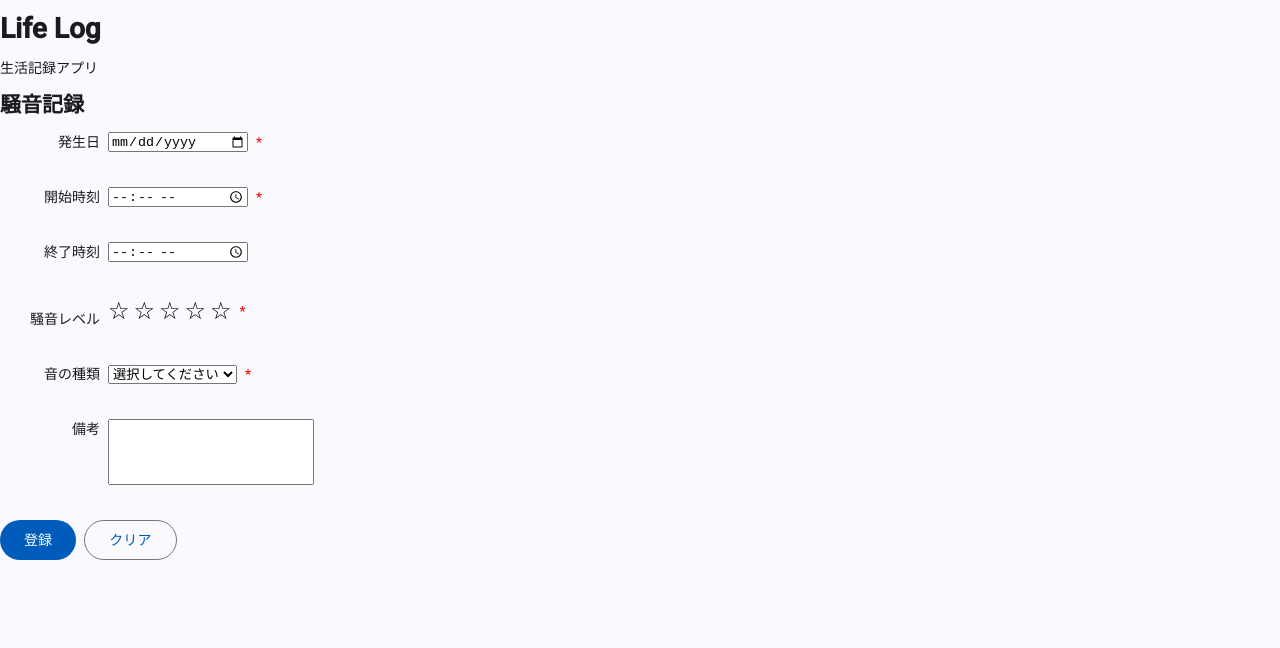
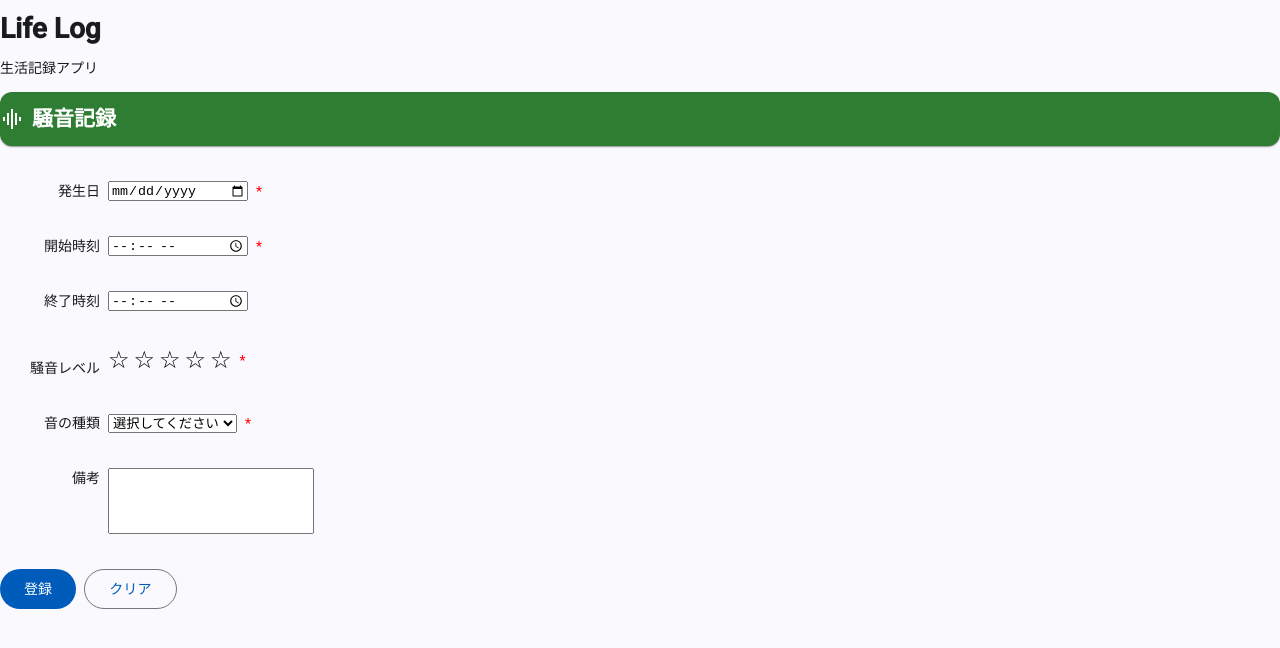
Before and after one commit to k5-mina/life-log-frontend, an Angular app: page / in a window 1280 px wide. Shown: the top 648 px of the page. Built offline with nearby package versions, Linux system fonts and the light colour scheme.

Commit message:
騒音記録画面のレイアウト調整

```diff
--- a/src/app/features/noise-log/noise-log-form/noise-log-form.html
+++ b/src/app/features/noise-log/noise-log-form/noise-log-form.html
@@ -1,5 +1,10 @@
 <section class="app-noise-log-form">
-    <h2>騒音記録</h2>
+    <mat-card class="header-card">
+        <div class="page-title">
+            <mat-icon>graphic_eq</mat-icon>
+            <h2>騒音記録</h2>
+        </div>
+    </mat-card>
 
     <form [formGroup]="noiseLogForm" (ngSubmit)="onSubmit()">
         <div class="form-row">
@@ -127,11 +132,11 @@
         </div>
 
         <div class="form-row">
-            <button mat-flat-button type="submit">
+            <button matButton="filled" type="submit">
                 登録
             </button>
 
-            <button mat-stroked-button
+            <button matButton="outlined"
                 type="button"
                 (click)="clearForm()">
                 クリア
--- a/src/app/features/noise-log/noise-log-form/noise-log-form.scss
+++ b/src/app/features/noise-log/noise-log-form/noise-log-form.scss
@@ -1,3 +1,15 @@
+.header-card {
+    background-color: #2e7d32;
+    color: white;
+    margin-bottom: 35px;
+}
+
+.page-title {
+    display: flex;
+    align-items: center;
+    gap: 8px;
+}
+
 .form-row {
     display: flex;
     align-items: flex-start;
--- a/src/app/features/noise-log/noise-log-form/noise-log-form.ts
+++ b/src/app/features/noise-log/noise-log-form/noise-log-form.ts
@@ -8,11 +8,13 @@ import {
   Validators,
 } from '@angular/forms';
 import { MatButtonModule } from '@angular/material/button';
+import { MatCardModule } from '@angular/material/card';
+import { MatIconModule } from '@angular/material/icon';
 
 import { NoiseLog } from '../noise-log';
 
 @Component({
-  imports: [ReactiveFormsModule, MatButtonModule],
+  imports: [ReactiveFormsModule, MatButtonModule, MatCardModule, MatIconModule],
   selector: 'app-noise-log-form',
   styleUrl: './noise-log-form.scss',
   templateUrl: './noise-log-form.html',
```
